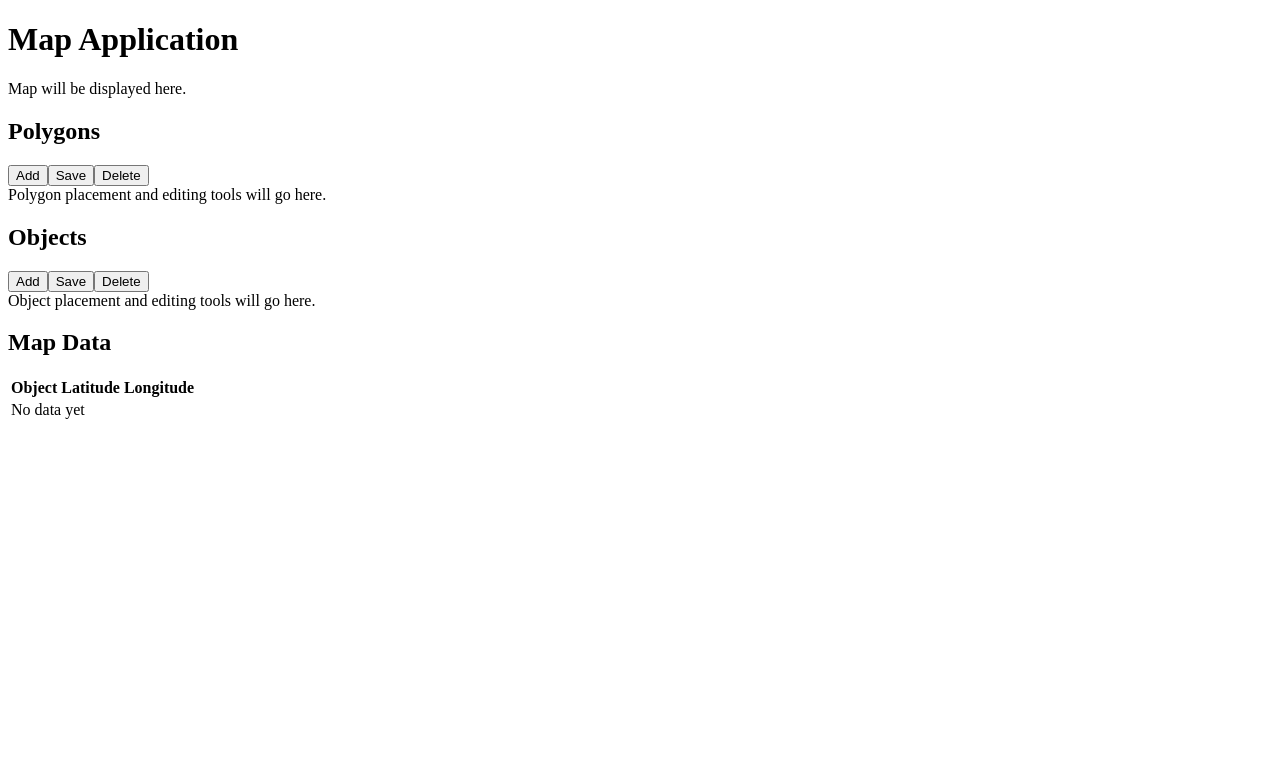
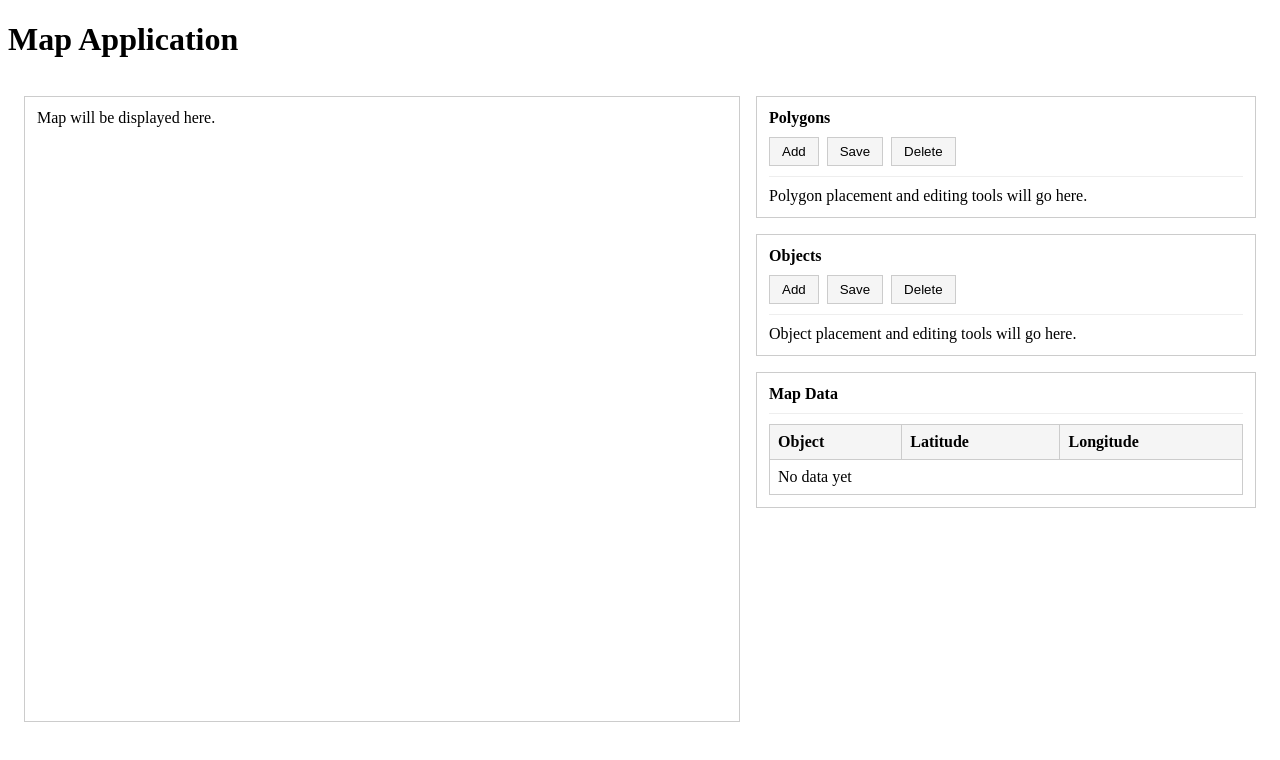
Before and after one commit to tsachbak/Map_Application, a React (Create React App) app in the folder client/: page / in a window 1280 px wide. Shown: the top 760 px of the page. Built offline with nearby package versions, Linux system fonts and the light colour scheme.

Commit message:
Add basic style structure to components.

```diff
--- /dev/null
+++ b/client/src/components/Layout.css
@@ -0,0 +1,19 @@
+.layout-root {
+  display: flex;
+  gap: 16px;
+  padding: 16px;
+}
+
+.layout-map {
+  flex: 1;
+  min-height: 600px;
+  border: 1px solid #ccc;
+  padding: 12px;
+}
+
+.layout-side {
+  width: 500px;
+  display: flex;
+  flex-direction: column;
+  gap: 16px;
+}
--- a/client/src/components/Layout.js
+++ b/client/src/components/Layout.js
@@ -2,6 +2,7 @@ import MapDataTablePlaceholder from "./MapDataTablePlaceholder";
 import MapPlaceholder from "./MapPlaceholder";
 import Panel from "./Panel";
 import PanelActions from "./PanelActions";
+import "./Layout.css";
 
 /**
  * this component will be the main layout of the application,
@@ -11,10 +12,12 @@ export default function Layout() {
   return (
     <div>
       <h1>Map Application</h1>
-      <div>
-        <MapPlaceholder />
+      <div className="layout-root">
+        <div className="layout-map">
+          <MapPlaceholder />
+        </div>
 
-        <div>
+        <div className="layout-side">
           <Panel title="Polygons" actions={<PanelActions />}>
             <div>Polygon placement and editing tools will go here.</div>
           </Panel>
--- /dev/null
+++ b/client/src/components/MapDataTablePlaceholder.css
@@ -0,0 +1,15 @@
+.map-data-table-placeholder {
+  width: 100%;
+  border-collapse: collapse;
+}
+
+.map-data-table-placeholder th,
+.map-data-table-placeholder td {
+  border: 1px solid #ccc;
+  padding: 8px;
+  text-align: left;
+}
+
+.map-data-table-placeholder thead {
+  background-color: #f5f5f5;
+}
--- a/client/src/components/MapDataTablePlaceholder.js
+++ b/client/src/components/MapDataTablePlaceholder.js
@@ -1,9 +1,11 @@
+import "./MapDataTablePlaceholder.css";
+
 /***
  * MapDataTablePlaceholder.js
  */
 export default function MapDataTablePlaceholder() {
   return (
-    <table>
+    <table className="map-data-table-placeholder">
       <thead>
         <tr>
           <th>Object</th>
--- /dev/null
+++ b/client/src/components/Panel.css
@@ -0,0 +1,20 @@
+.panel-root {
+  border: 1px solid #ccc;
+  padding: 12px;
+}
+
+.panel-title {
+  margin: 0 0 10px 0;
+  font-size: 16px;
+}
+
+.panel-actions {
+  display: flex;
+  gap: 8px;
+  margin-bottom: 10px;
+}
+
+.panel-body {
+  border-top: 1px solid #eee;
+  padding-top: 10px;
+}
--- a/client/src/components/Panel.js
+++ b/client/src/components/Panel.js
@@ -1,15 +1,17 @@
+import "./Panel.css";
+
 /**
  * this component is a simple wrapper for a section of the UI.
  * It provides a title, an optional set of actions, and a container for child components.
  */
 export default function Panel({ title, actions, children }) {
   return (
-    <section>
-      <h2>{title}</h2>
+    <section className="panel-root">
+      <h2 className="panel-title">{title}</h2>
 
-      {actions ? <div>{actions}</div> : null}
+      {actions ? <div className="panel-actions">{actions}</div> : null}
 
-      <div>{children}</div>
+      <div className="panel-body">{children}</div>
     </section>
   );
 }
--- /dev/null
+++ b/client/src/components/PanelActions.css
@@ -0,0 +1,15 @@
+.panel-actions-root {
+  display: flex;
+  gap: 8px;
+}
+
+.panel-actions-button {
+  padding: 6px 12px;
+  border: 1px solid #ccc;
+  background-color: #f5f5f5;
+  cursor: pointer;
+}
+
+.panel-actions-button:hover {
+  background-color: #e5e5e5;
+}
--- a/client/src/components/PanelActions.js
+++ b/client/src/components/PanelActions.js
@@ -1,12 +1,20 @@
+import "./PanelActions.css";
+
 /**
  * PanelActions component provides buttons for adding, saving, and deleting items in the panel.
  */
 export default function PanelActions() {
   return (
-    <div>
-      <button type="button">Add</button>
-      <button type="button">Save</button>
-      <button type="button">Delete</button>
+    <div className="panel-actions-root">
+      <button type="button" className="panel-actions-button">
+        Add
+      </button>
+      <button type="button" className="panel-actions-button">
+        Save
+      </button>
+      <button type="button" className="panel-actions-button">
+        Delete
+      </button>
     </div>
   );
 }
```
